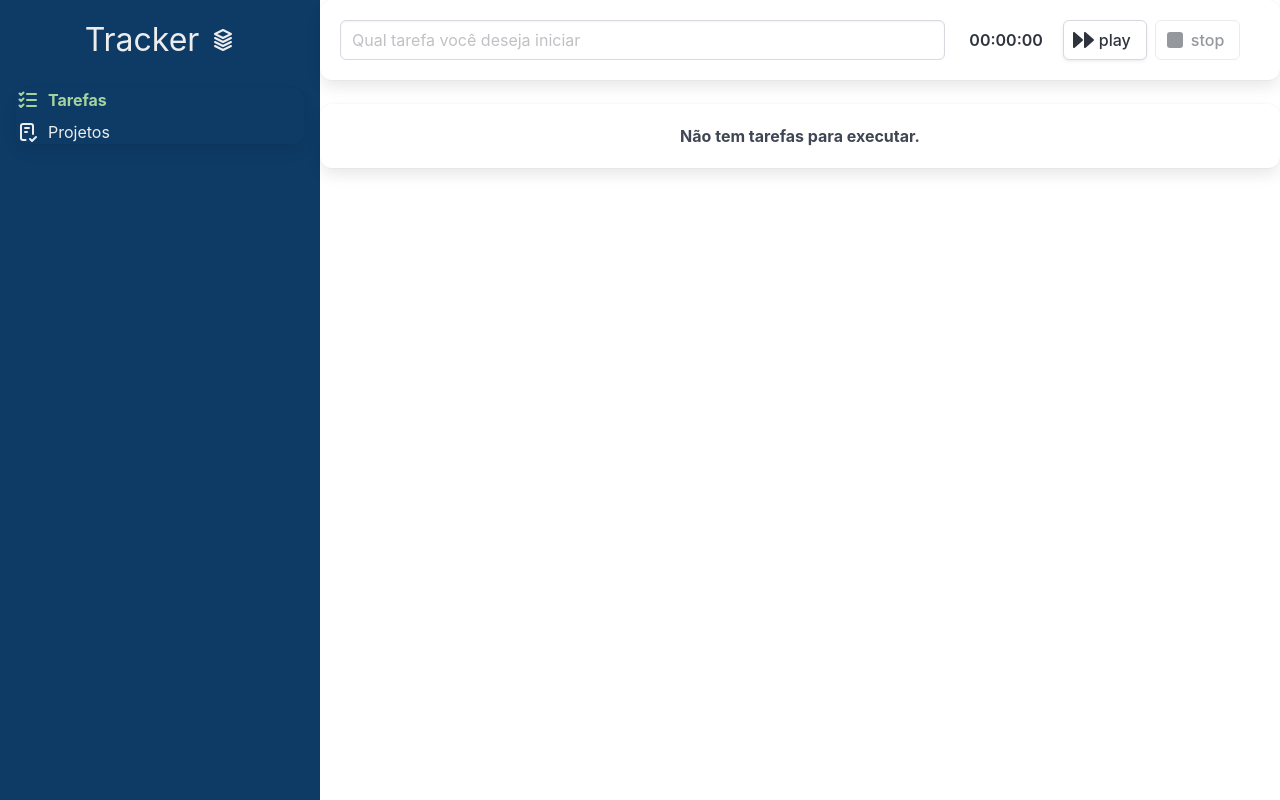
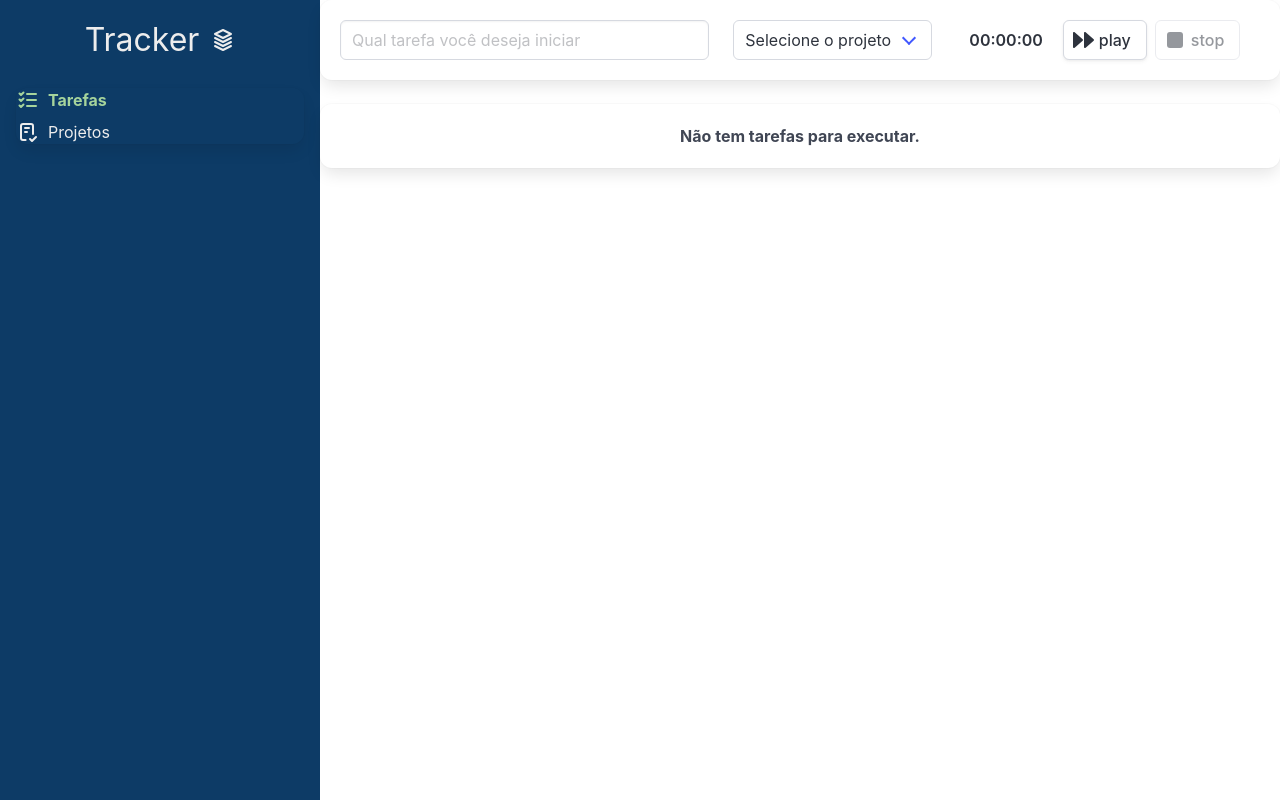
Before and after one commit to lucivandosousa/tracker, a Vue app: page / in a window 1280 px wide. Built offline with nearby package versions, Linux system fonts and the light colour scheme.

Commit message:
feat: add project context

```diff
--- a/package.json
+++ b/package.json
@@ -12,7 +12,8 @@
   },
   "dependencies": {
     "vue": "^3.4.29",
-    "vue-router": "^4.4.5"
+    "vue-router": "^4.4.5",
+    "vuex": "^4.0.2"
   },
   "devDependencies": {
     "@tsconfig/node20": "^20.1.4",
--- a/src/components/Formulario.vue
+++ b/src/components/Formulario.vue
@@ -1,8 +1,22 @@
 <template>
   <div class="box">
     <div class="columns container-custom">
-      <div class="column is-8" role="form" aria-label="Formulário para criação de tarefas">
+      <div class="column is-5" role="form" aria-label="Formulário para criação de tarefas">
         <input type="text" class="input" placeholder="Qual tarefa você deseja iniciar" v-model="descricao">
+      </div>
+      <div class="column is-3">
+        <div class="select">
+          <select v-model="idProjeto">
+            <option value="">Selecione o projeto</option>
+            <option
+              :value="projeto.id"
+              v-for="projeto in projetos"
+              :key="projeto.id"
+            >
+              {{ projeto.nome }}
+            </option>
+          </select>
+        </div>
       </div>
       <div class="column">
         <Temporizador @tempozizador-finalizado="finalizarTarefa"/>
@@ -12,17 +26,26 @@
 </template>
 
 <script setup lang="ts">
-  import { ref } from 'vue';
+  import { computed, ref } from 'vue';
   import Temporizador from './Temporizador.vue';
+  import { useStore } from 'vuex';
+  import { key } from '@/store';
 
   const descricao = ref("")
 
   const emit = defineEmits(["aoSalvarTarefa"])
 
+  const idProjeto = ref("")
+
+  const store = useStore(key)
+
+  const projetos = computed(() => store.state.projetos)
+
   function finalizarTarefa(tempoDecorrigo: number): void {
     emit('aoSalvarTarefa', {
       duracaoEmSegundos: tempoDecorrigo,
-      descricao: descricao.value
+      descricao: descricao.value,
+      projeto: projetos.value.find((proj: any) => proj.id == idProjeto.value)
     })
     descricao.value = ""
   }
--- a/src/interfaces/ITarefa.ts
+++ b/src/interfaces/ITarefa.ts
@@ -1,4 +1,7 @@
+import type IProjetos from "./IProjetos";
+
 export default interface ITarefa {
   duracaoEmSegundos: number,
-  descricao: string
+  descricao: string,
+  projeto: IProjetos
 }
--- a/src/main.ts
+++ b/src/main.ts
@@ -3,7 +3,9 @@ import './assets/main.css'
 import { createApp } from 'vue'
 import App from './App.vue'
 import roteador from './router'
+import { key, store } from './store'
 
 createApp(App)
   .use(roteador)
+  .use(store, key)
   .mount('#app')
--- /dev/null
+++ b/src/store/index.ts
@@ -0,0 +1,24 @@
+import type IProjetos from "@/interfaces/IProjetos";
+import type { InjectionKey } from "vue";
+import { createStore, Store } from "vuex";
+
+interface Estado {
+  projetos: IProjetos[]
+}
+
+export const key: InjectionKey<Store<Estado>> = Symbol()
+
+export const store = createStore<Estado>({
+  state: {
+    projetos: []
+  },
+  mutations: {
+    "ADICIONA_PROJETO"(state: any, nomeDoProjeto: string) {
+      const projeto = {
+        id: new Date().toISOString(),
+        nome: nomeDoProjeto
+      } as IProjetos
+      state.projetos.push(projeto)
+    }
+  }
+})
--- a/src/views/Projetos.vue
+++ b/src/views/Projetos.vue
@@ -33,18 +33,16 @@
 </template>
 
 <script setup lang="ts">
-  import type IProjetos from '@/interfaces/IProjetos';
-  import { ref } from 'vue';
+  import { key } from '@/store';
+  import { ref, computed } from 'vue';
+  import { useStore } from 'vuex';
 
   const nomeDoProjeto = ref("")
-  const projetos = ref<IProjetos[]>([])
+  const store = useStore(key)
+  const projetos = computed(() => store.state.projetos)
 
   function salvar() {
-    const projeto: IProjetos = {
-      id: new Date().toISOString(),
-      nome: nomeDoProjeto.value
-    }
-    projetos.value.push(projeto)
+    store.commit("ADICIONA_PROJETO", nomeDoProjeto.value)
     nomeDoProjeto.value = ""
   }
 </script>
```
Also changed, not shown: 1 other file (tests, documents, lock files or other folders).
